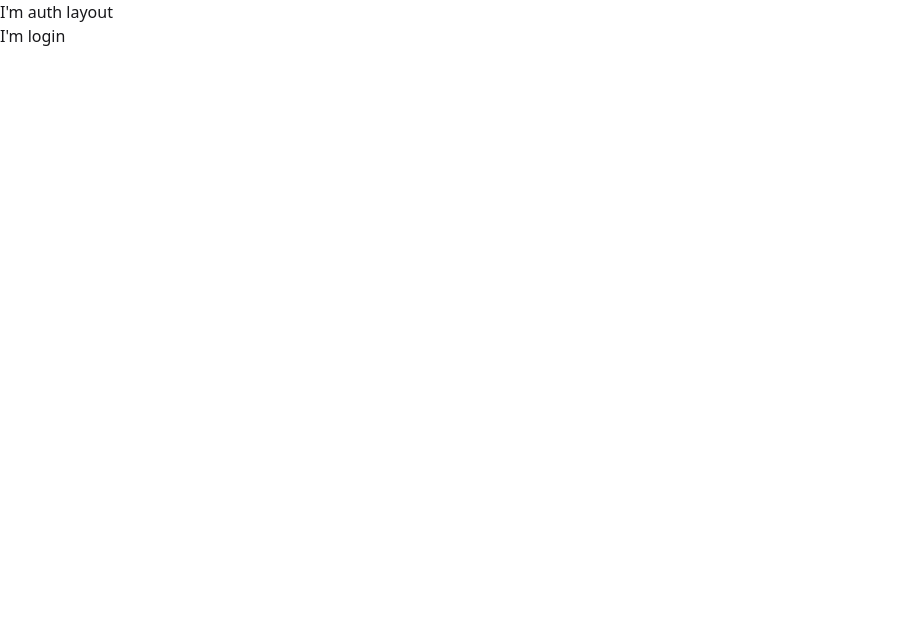
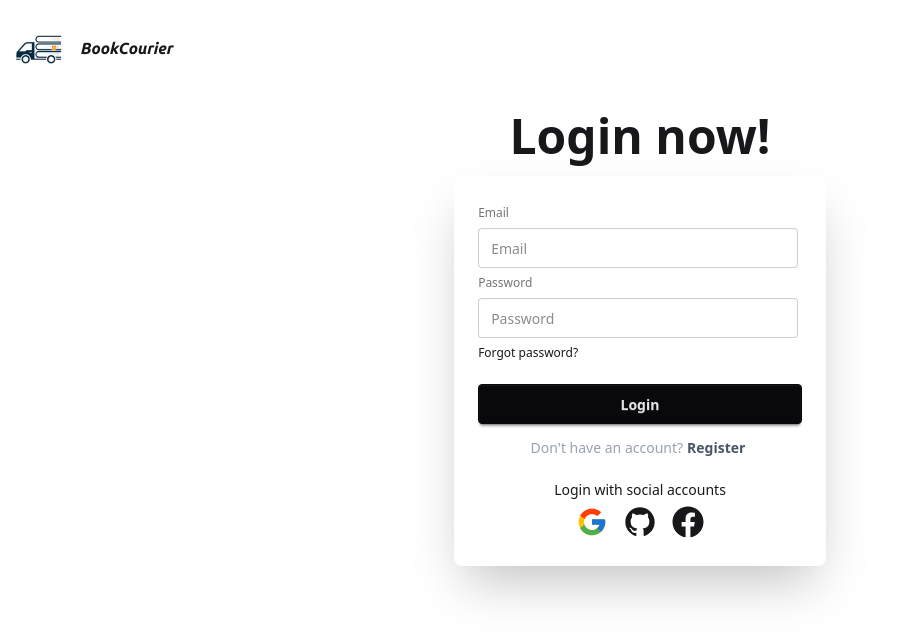
Before and after one commit to ratul43/book-courier-client, a React (Vite) app: page /login in a window 1280 px wide. Shown: the top 640 px of the page, without its empty margins (0-899 px from the left). Built offline with nearby package versions, Linux system fonts and the light colour scheme.

Commit message:
Register and Login page done

```diff
--- a/package.json
+++ b/package.json
@@ -13,6 +13,7 @@
     "@tailwindcss/vite": "^4.1.18",
     "daisyui": "^5.5.14",
     "react-dom": "^19.2.0",
+    "react-icons": "^5.5.0",
     "react-router": "^7.11.0",
     "tailwindcss": "^4.1.18"
   },
--- /dev/null
+++ b/src/elements/Logo.jsx
@@ -0,0 +1,20 @@
+import React from 'react';
+import bookTruck from "../assets/rsz_1booktruck.png"
+import { Link } from 'react-router';
+
+const Logo = () => {
+    return (
+        <div>
+            <Link className="flex items-center" to="/">
+        <img
+          className="h-24 pt-4 object-center hidden md:block"
+          src={bookTruck}
+          alt="Logo"
+        />
+        <h1 className="font-extrabold hidden md:block ubuntu-bold-italic">BookCourier</h1>
+      </Link>
+        </div>
+    );
+};
+
+export default Logo;
--- a/src/layouts/AuthLayout.jsx
+++ b/src/layouts/AuthLayout.jsx
@@ -1,14 +1,18 @@
 import React from 'react';
 import { Outlet } from 'react-router';
+import Logo from '../elements/Logo';
 
 const AuthLayout = () => {
     return (
-        <div className='flex flex-col min-h-screen'>
-            I'm auth layout
+        <div className='max-w-7xl mx-auto'>
+            <div className='flex flex-col min-h-screen'>
+            <Logo></Logo>
             <div className='flex-1'>
              <Outlet></Outlet>
            </div>
         </div>
+        </div>
+
     );
 };
 
--- a/src/layouts/DashBoardLayout.jsx
+++ b/src/layouts/DashBoardLayout.jsx
@@ -2,7 +2,7 @@ import React from 'react';
 
 const DashBoardLayout = () => {
     return (
-        <div>
+        <div className='max-w-7xl mx-auto'>
             I'm DashBoard layout
         </div>
     );
--- a/src/layouts/MainLayout.jsx
+++ b/src/layouts/MainLayout.jsx
@@ -5,13 +5,18 @@ import { Outlet } from 'react-router';
 
 const MainLayout = () => {
     return (
-        <div className='flex flex-col min-h-screen'>
+
+        <div className='max-w-7xl mx-auto'>
+            <div className='flex flex-col min-h-screen'>
             <Navbar></Navbar>
            <div className='flex-1'>
              <Outlet></Outlet>
            </div>
             <Footer></Footer>
         </div>
+        </div>
+
+
     );
 };
 
--- a/src/pages/LoginPage.jsx
+++ b/src/pages/LoginPage.jsx
@@ -1,10 +1,75 @@
 import React from 'react';
+import { FaFacebook } from 'react-icons/fa';
+import { FcGoogle } from 'react-icons/fc';
+import { GrGithub } from 'react-icons/gr';
+import { Link } from 'react-router';
 
 const LoginPage = () => {
     return (
         <div>
-            I'm login
+      <div className="hero">
+        <div className="hero-content flex-col">
+          <div className="text-center lg:text-left">
+            <h1 className="text-5xl font-bold">Login now!</h1>
+          </div>
+          <div className="card bg-base-100 w-full  shrink-0 shadow-2xl">
+            <div className="card-body">
+              <fieldset className="fieldset">
+
+                <label className="label">Email</label>
+                <input type="email" className="input" placeholder="Email" />
+                <label className="label">Password</label>
+                <input
+                  type="password"
+                  className="input"
+                  placeholder="Password"
+                />
+
+
+                <div>
+                  <a className="link link-hover">Forgot password?</a>
+                </div>
+                <button className="btn btn-neutral mt-4">Login</button>
+
+    <p className="px-6 mt-2 text-sm text-center text-gray-400">
+          Don't have an account?
+          <Link
+            to="/login"
+            className="hover:underline hover:text-lime-500 mx-1 font-semibold text-gray-600"
+          >
+            Register
+          </Link>
+
+        </p>
+
+    <div className="flex justify-between items-center pt-4">
+          <div className="flex-1 h-px sm:w-16 dark:bg-gray-700"></div>
+          <p className="px-3 text-center text-sm dark:text-gray-400">
+            Login with social accounts
+          </p>
+          <div className="flex-1 h-px sm:w-16 dark:bg-gray-700"></div>
         </div>
+
+ <div className="flex space-x-4 mx-auto">
+      <a>
+        <FcGoogle size={32}/>
+
+      </a>
+      <a>
+        <GrGithub size={32}/>
+      </a>
+      <a>
+        <FaFacebook size={32} />
+
+      </a>
+    </div>
+
+              </fieldset>
+            </div>
+          </div>
+        </div>
+      </div>
+    </div>
     );
 };
 
--- a/src/pages/RegisterPage.jsx
+++ b/src/pages/RegisterPage.jsx
@@ -1,11 +1,53 @@
-import React from 'react';
+import React from "react";
+import { Link } from "react-router";
 
 const RegisterPage = () => {
-    return (
-        <div>
-            I'm register
+  return (
+    <div>
+      <div className="hero">
+        <div className="hero-content flex-col lg:flex-row-reverse">
+          <div className="text-center lg:text-left">
+            <h1 className="text-5xl font-bold">Register now!</h1>
+          </div>
+          <div className="card bg-base-100 w-full  shrink-0 shadow-2xl">
+            <div className="card-body">
+              <fieldset className="fieldset">
+                <label className="label">Name</label>
+                <input type="name" className="input" placeholder="Name" />
+                <label className="label">Email</label>
+                <input type="email" className="input" placeholder="Email" />
+                <label className="label">Password</label>
+                <input
+                  type="password"
+                  className="input"
+                  placeholder="Password"
+                />
+                <label className="label">Image</label>
+                <input type="file" className="file-input" />
+
+                <div>
+                  <a className="link link-hover">Forgot password?</a>
+                </div>
+                <button className="btn btn-neutral mt-4">Register</button>
+
+    <p className="px-6 mt-2 text-sm text-center text-gray-400">
+          Already have an account?
+          <Link
+            to="/login"
+            className="hover:underline hover:text-lime-500 mx-1 font-semibold text-gray-600"
+          >
+            Login
+          </Link>
+
+        </p>
+
+              </fieldset>
+            </div>
+          </div>
         </div>
-    );
+      </div>
+    </div>
+  );
 };
 
 export default RegisterPage;
```
Also changed, not shown: 1 other file (tests, documents, lock files or other folders).
